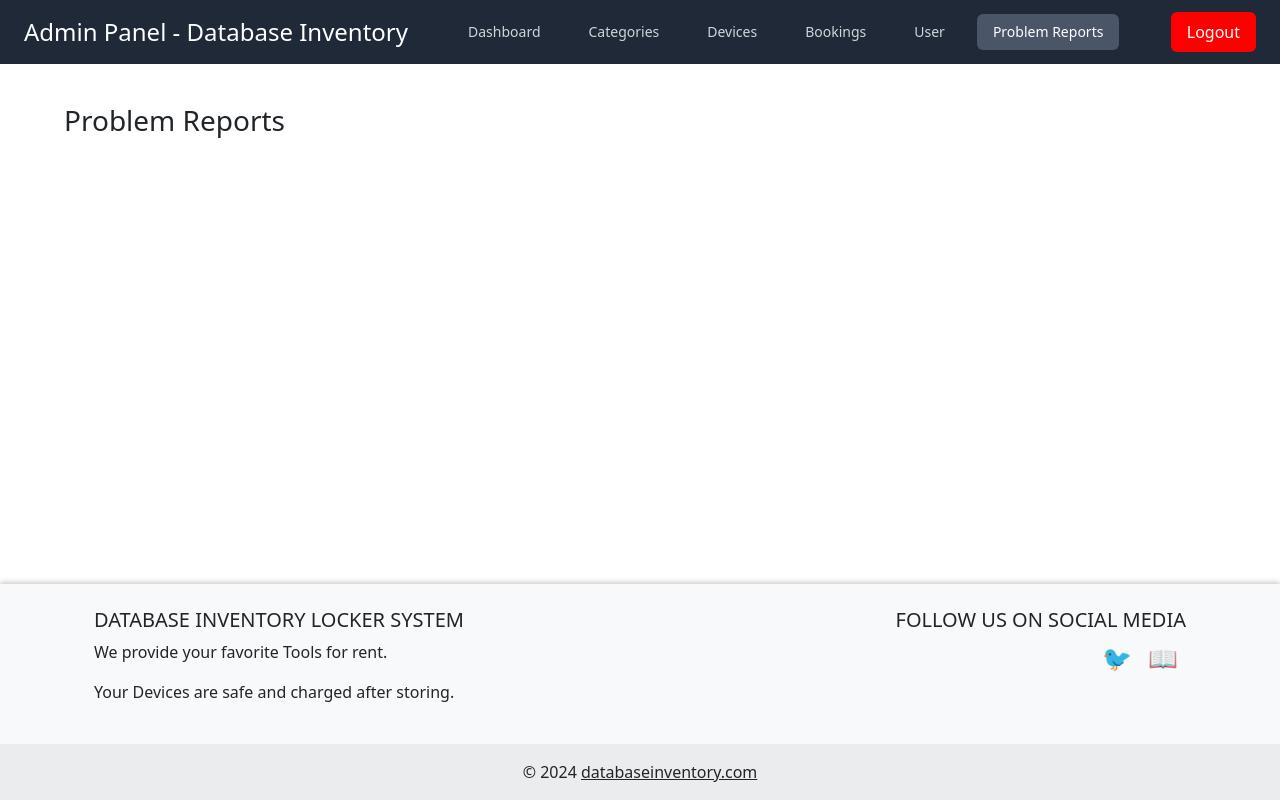
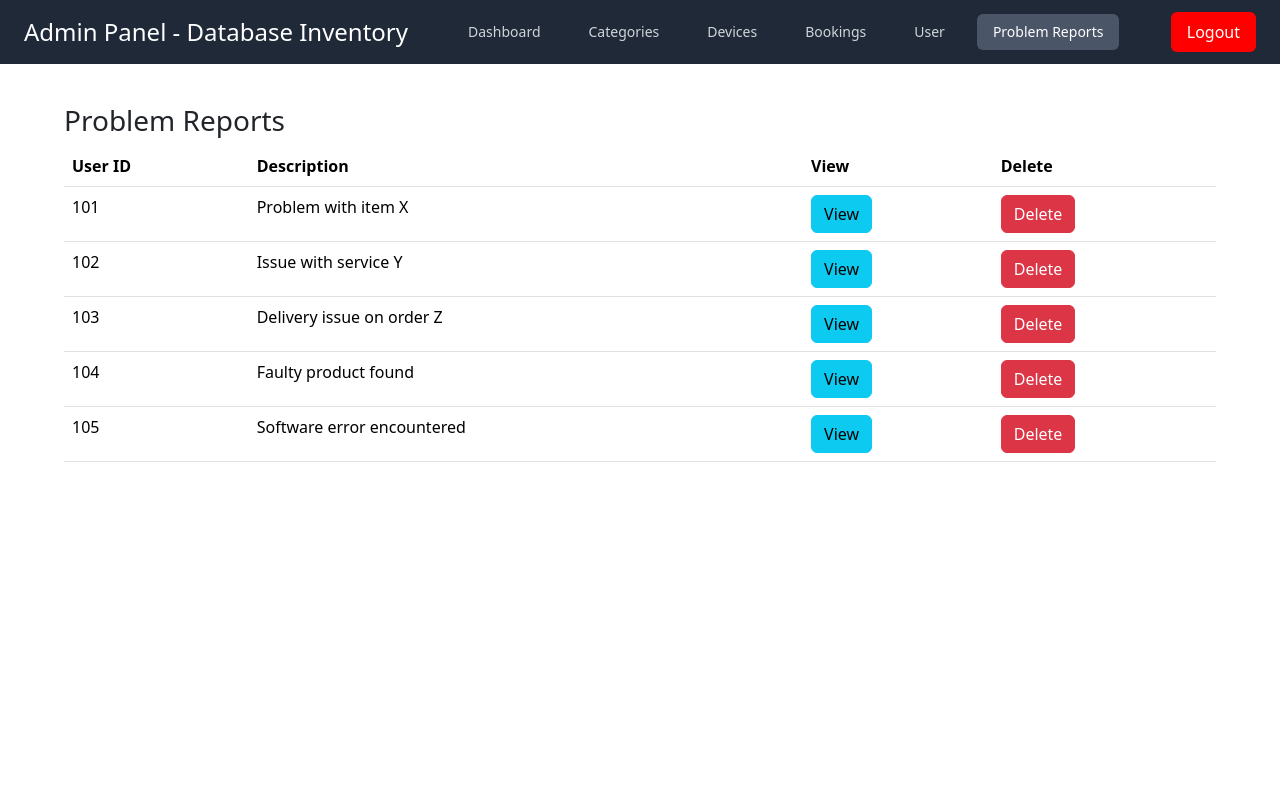
Before and after one commit to kekkeller/inventory_database_frontend, a Vue app: page /problemReports in a window 1280 px wide. Built offline with nearby package versions, Linux system fonts and the light colour scheme; sample sign-in values are in the browser's storage.

Commit message:
adding problems screen and user screen

```diff
--- /dev/null
+++ b/src/composable/userAccounts.ts
@@ -0,0 +1,23 @@
+import type { Ref } from "vue";
+import { ref } from "vue";
+
+// Typdefinition für einzelne Benutzerobjekte
+interface User {
+  email: string;
+  password: string;
+  isAdmin: boolean;
+
+}
+
+// Ref-Typ für das Array von User-Objekten
+const userArray: Ref<User[]> = ref([
+  { email: "admin@admin.com", password: "123", isAdmin: true },
+  { email: "user@user.com", password: "123", isAdmin: false },
+]);
+
+// Funktion zur Verwaltung der Benutzerkonten
+export const userAccounts = () => {
+  return {
+    accounts: userArray,
+  };
+};
--- a/src/views/Devices.vue
+++ b/src/views/Devices.vue
@@ -23,6 +23,7 @@
       <b-form-input v-model="editableDevice.serialNumber" placeholder="Serial Number"></b-form-input>
       <b-form-input v-model="editableDevice.qrCode" placeholder="QR Code"></b-form-input>
     </b-modal>
+
 
     <!-- Confirmation Modal for deleting devices -->
     <b-modal id="delete-modal"
--- a/src/views/ProblemReports.vue
+++ b/src/views/ProblemReports.vue
@@ -1,25 +1,83 @@
 <template>
   <div class="mx-auto my-10" style="width: 90%;">
     <h3 class="text-left">Problem Reports</h3>
+    <b-table :items="reports" :fields="fields" class="w-full">
+      <template #cell(view)="data">
+        <b-button variant="info" @click="viewReport(data.item)">View</b-button>
+      </template>
+      <template #cell(delete)="data">
+        <b-button variant="danger" @click="confirmDelete(data.item.id)">Delete</b-button>
+      </template>
+    </b-table>
 
-    <div class="flex justify mt-4">
-    </div>
+
+    <!-- Modal for viewing reports -->
+    <b-modal id="view-modal" v-model="isViewModalVisible" title="Report Details" ok-only ok-title="Close">
+      <div>
+        <p><strong>User ID:</strong> {{ selectedReport.userId }}</p>
+        <img :src="selectedReport.photo" alt="Report Photo" class="w-full">
+        <p>{{ selectedReport.description }}</p>
+      </div>
+    </b-modal>
+
+    <!-- Confirmation Modal for deleting reports -->
+    <b-modal id="delete-modal" v-model="isDeleteModalVisible" title="Confirm Delete" ok-title="Yes" @ok="deleteReport" ok-variant="danger">
+      Are you sure you want to delete this report?
+    </b-modal>
   </div>
-  <footer_component></footer_component>
 </template>
 
 <script lang="ts">
-import { defineComponent } from 'vue';
-import Footer_component from "@/components/footer_component.vue";
+import { defineComponent, ref } from 'vue';
+import { BTable, BButton, BModal } from 'bootstrap-vue-3';
 
 export default defineComponent({
-  components: {
-    Footer_component,
-  },
+  components: { BTable, BButton, BModal },
   setup() {
+    const reports = ref([
+      { id: 1, userId: 101, photo: 'url_to_photo1.jpg', description: 'Problem with item X' },
+      { id: 2, userId: 102, photo: 'url_to_photo2.jpg', description: 'Issue with service Y' },
+      { id: 3, userId: 103, photo: 'url_to_photo3.jpg', description: 'Delivery issue on order Z' },
+      { id: 4, userId: 104, photo: 'url_to_photo4.jpg', description: 'Faulty product found' },
+      { id: 5, userId: 105, photo: 'url_to_photo5.jpg', description: 'Software error encountered' }
+    ]);
+
+    const fields = [
+      { key: 'userId', label: 'User ID' },
+      { key: 'description', label: 'Description' },
+      { key: 'view', label: 'View', sortable: false },
+      { key: 'delete', label: 'Delete', sortable: false }
+    ];
+
+    const isViewModalVisible = ref(false);
+    const isDeleteModalVisible = ref(false);
+    const selectedReport = ref({});
+
+    const viewReport = (report) => {
+      selectedReport.value = report;
+      isViewModalVisible.value = true;
+    };
+
+    const confirmDelete = (id) => {
+      selectedReport.value = reports.value.find(r => r.id === id);
+      isDeleteModalVisible.value = true;
+    };
+
+    const deleteReport = () => {
+      reports.value = reports.value.filter(r => r.id !== selectedReport.value.id);
+      isDeleteModalVisible.value = false;
+    };
 
     return {
-    }
-  },
-})
+      reports,
+      fields,
+      viewReport,
+      confirmDelete,
+      deleteReport,
+      isViewModalVisible,
+      isDeleteModalVisible,
+      selectedReport
+    };
+  }
+});
 </script>
--- a/src/views/User.vue
+++ b/src/views/User.vue
@@ -1,25 +1,30 @@
 <template>
-  <div class="mx-auto my-10" style="width: 90%;">
-    <h3 class="text-left">User</h3>
-
-    <div class="flex justify mt-4">
+    <div class="mx-auto my-10" style="width: 90%">
+        <h3 class="text-left">User List</h3>
+        <b-table striped hover :items="accounts" :fields="fields"></b-table>
+        <footer_component></footer_component>
     </div>
-  </div>
-  <footer_component></footer_component>
 </template>
 
 <script lang="ts">
-import { defineComponent } from 'vue';
-import Footer_component from "@/components/footer_component.vue";
+import { defineComponent } from 'vue'
+import { userAccounts } from '@/composable/userAccounts'
+import Footer_component from '@/components/footer_component.vue'
 
 export default defineComponent({
-  components: {
-    Footer_component,
-  },
-  setup() {
+    components: { Footer_component },
+    setup() {
+        const { accounts } = userAccounts()
+        const fields = [
+            { key: 'email', label: 'Email' },
+            { key: 'isAdmin', label: 'Is Admin' },
+        ]
 
-    return {
-    }
-  },
+        return {
+            accounts,
+            fields,
+        }
+    },
 })
 </script>
+<style></style>
```
